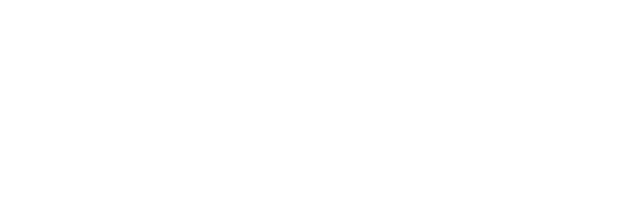
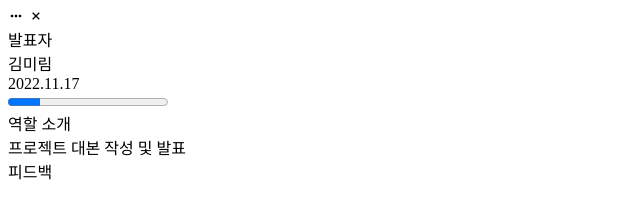
Before and after one commit to Hyemin-12/join-me, a plain HTML site: page role/role.html in a window 1280 px wide. Shown: the whole page, without its empty margins (0-640 px from the left). Drawn offline with nearby package versions, Linux system fonts and the light colour scheme.

Commit message:
role html

```diff
--- a/role/role.html
+++ b/role/role.html
@@ -1 +1,23 @@
 <!-- 역할 페이지 -->
+<!DOCTYPE html>
+<html lang="en">
+<head>
+    <meta charset="UTF-8">
+    <meta http-equiv="X-UA-Compatible" content="IE=edge">
+    <meta name="viewport" content="width=device-width, initial-scale=1.0">
+    <title>Role</title>
+    <link href='https://unpkg.com/boxicons@2.1.2/css/boxicons.min.css' rel='stylesheet'>
+</head>
+<body>
+    <i class='bx bx-dots-horizontal-rounded'></i>
+    <i class='bx bx-x'></i>
+    <div class="title">발표자</div>
+    <div class="manager">김미림</div>
+    <div class="dead-line">2022.11.17</div>
+    <progress value="20" max="100"></progress>
+    <div class="info">역할 소개</div>
+    <div class="info-content">프로젝트 대본 작성 및 발표</div>
+    <div class="feedback">피드백</div>
+    <div class="feedback-content"></div>
+</body>
+</html>
```
